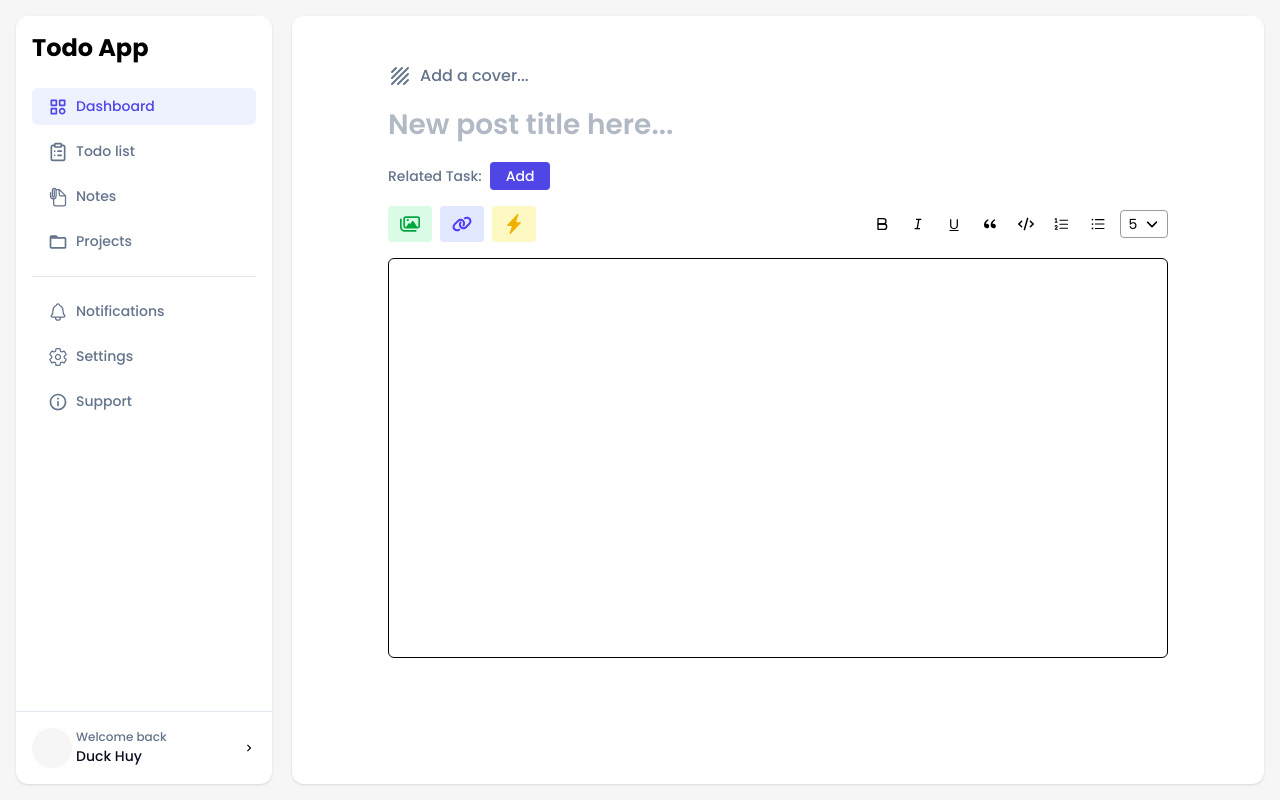
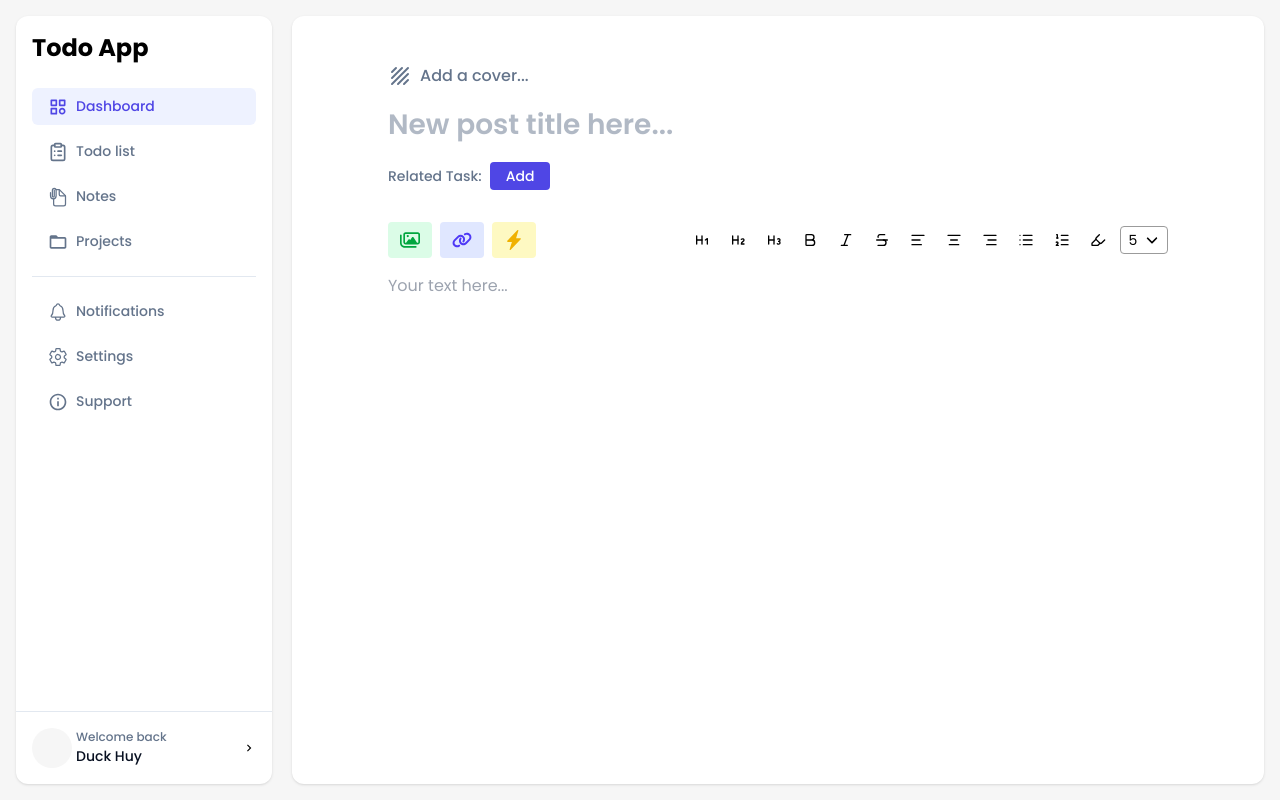
Before and after one commit to dhuy00/Knowly, a React (Vite) app in the folder knowly_frontend/: page /notes/1 in a window 1280 px wide. Built offline with nearby package versions, Linux system fonts and the light colour scheme.

Commit message:
use tiptap for text editor, only font size and text color remaining

```diff
--- a/knowly_frontend/package.json
+++ b/knowly_frontend/package.json
@@ -20,6 +20,7 @@
     "@tiptap/extension-color": "^3.14.0",
     "@tiptap/extension-highlight": "^3.14.0",
     "@tiptap/extension-list": "^3.14.0",
+    "@tiptap/extension-placeholder": "^3.14.0",
     "@tiptap/extension-text-align": "^3.14.0",
     "@tiptap/pm": "^3.14.0",
     "@tiptap/react": "^3.14.0",
--- a/knowly_frontend/src/components/notes/MenuBar.tsx
+++ b/knowly_frontend/src/components/notes/MenuBar.tsx
@@ -36,7 +36,6 @@ function MenuBar({ editor }: { editor: Editor | null }) {
     }),
   });
 
-  // ✅ Derived toolbar config (NO state)
   const options = [
     {
       icon: <Heading1 className="size-4" />,
--- a/knowly_frontend/src/components/notes/NoteDetail.tsx
+++ b/knowly_frontend/src/components/notes/NoteDetail.tsx
@@ -47,7 +47,7 @@ const NoteDetail = () => {
         </button>
         </div>
       <div>
-        <Toolbar format={format} currentFormat={currentFormat} />
+        {/* <Toolbar format={format} currentFormat={currentFormat} /> */}
       </div>
       <div className="max-h-[200px]">
         <TextEditor editorRef={editorRef} currentFormat={currentFormat} setCurrentFormat={setCurrentFormat}/>
--- a/knowly_frontend/src/components/notes/TextEditor.tsx
+++ b/knowly_frontend/src/components/notes/TextEditor.tsx
@@ -4,6 +4,8 @@ import StarterKit from "@tiptap/starter-kit";
 import MenuBar from "./MenuBar";
 import TextAlign from "@tiptap/extension-text-align";
 import Highlight from "@tiptap/extension-highlight";
+import Placeholder from "@tiptap/extension-placeholder";
+import Toolbar from "./Toolbar";
 
 interface RichTextEditorProps {
   content: string;
@@ -16,12 +18,12 @@ const TextEditor = ({ content, onChange }: RichTextEditorProps) => {
       StarterKit.configure({
         bulletList: {
           HTMLAttributes: {
-            class: "list-disc ml-3",
+            class: "list-disc ml-6",
           },
         },
         orderedList: {
           HTMLAttributes: {
-            class: "list-decimal ml-3",
+            class: "list-decimal ml-6",
           },
         },
       }),
@@ -29,11 +31,17 @@ const TextEditor = ({ content, onChange }: RichTextEditorProps) => {
         types: ["heading", "paragraph"],
       }),
       Highlight,
+      Placeholder.configure({
+        placeholder: "Your text here...",
+        showOnlyWhenEditable: true,
+        showOnlyCurrent: false,
+      }),
     ],
     content: content,
     editorProps: {
       attributes: {
-        class: "h-[400px] border rounded-md overflow-y-auto py-2 px-3 focus:outline-none",
+        class:
+          "h-[400px] rounded-md overflow-y-auto mt-4 focus:outline-none text-md text-text-secondary",
       },
     },
     onUpdate: ({ editor }) => {
@@ -45,6 +53,7 @@ const TextEditor = ({ content, onChange }: RichTextEditorProps) => {
 
   return (
     <div>
+      <Toolbar editor={editor} />
       <EditorContent editor={editor} />
     </div>
   );
--- a/knowly_frontend/src/components/notes/Toolbar.tsx
+++ b/knowly_frontend/src/components/notes/Toolbar.tsx
@@ -2,29 +2,113 @@ import React, { useState, type Dispatch, type SetStateAction } from "react";
 import { FaRegImages } from "react-icons/fa6";
 import { FaLink } from "react-icons/fa6";
 import { BsFillLightningChargeFill } from "react-icons/bs";
-import { FiBold } from "react-icons/fi";
-import { RiItalic } from "react-icons/ri";
-import { BsTypeUnderline } from "react-icons/bs";
-import { RiDoubleQuotesL } from "react-icons/ri";
-import { FaCode } from "react-icons/fa6";
-import { GoListOrdered } from "react-icons/go";
-import { AiOutlineUnorderedList } from "react-icons/ai";
 import FontSizeSelect from "./FontSizeSelect";
-import type { TextFormat } from "../../types/note";
+import { Editor, useEditorState } from "@tiptap/react";
+import {
+  AlignCenter,
+  AlignLeft,
+  AlignRight,
+  Bold,
+  Heading1,
+  Heading2,
+  Heading3,
+  Highlighter,
+  Italic,
+  List,
+  ListOrdered,
+  Strikethrough,
+} from "lucide-react";
 
 type ToolbarProps = {
-  format: (command: string, value?: string) => void;
-  currentFormat: TextFormat;
+  editor: Editor;
 };
 
-const Toolbar = ({ format, currentFormat }: ToolbarProps) => {
-  const textFormatStyle = `px-1.5 py-1.5 rounded-sm text-primary hover:bg-blue-200 cursor-pointer`
-  const [number, setNumber] = useState<number[] | string[]>([1, 2, 3, 4, 5, 6, 7, 8, 9, 10])
+const Toolbar = ({ editor }: ToolbarProps) => {
+  const textFormatStyle = `px-1.5 py-1.5 rounded-sm text-primary hover:bg-blue-200 cursor-pointer`;
+  const [number, setNumber] = useState<number[] | string[]>([
+    1, 2, 3, 4, 5, 6, 7, 8, 9, 10,
+  ]);
 
-  const handleFormat = (event: React.MouseEvent<HTMLDivElement>, command: string, value?: string) => {
-    event.preventDefault();
-    format(command, value);
-  }
+  const editorState = useEditorState({
+    editor,
+    selector: (ctx) => ({
+      h1: ctx.editor.isActive("heading", { level: 1 }),
+      h2: ctx.editor.isActive("heading", { level: 2 }),
+      h3: ctx.editor.isActive("heading", { level: 3 }),
+      bold: ctx.editor.isActive("bold"),
+      italic: ctx.editor.isActive("italic"),
+      strike: ctx.editor.isActive("strike"),
+      alignLeft: ctx.editor.isActive({ textAlign: "left" }),
+      alignCenter: ctx.editor.isActive({ textAlign: "center" }),
+      alignRight: ctx.editor.isActive({ textAlign: "right" }),
+      bullet: ctx.editor.isActive("bulletList"),
+      ordered: ctx.editor.isActive("orderedList"),
+      highlight: ctx.editor.isActive("highlight"),
+    }),
+  });
+
+  const options = [
+    {
+      icon: <Heading1 className="size-4" />,
+      onClick: () => editor.chain().focus().toggleHeading({ level: 1 }).run(),
+      pressed: editorState.h1,
+    },
+    {
+      icon: <Heading2 className="size-4" />,
+      onClick: () => editor.chain().focus().toggleHeading({ level: 2 }).run(),
+      pressed: editorState.h2,
+    },
+    {
+      icon: <Heading3 className="size-4" />,
+      onClick: () => editor.chain().focus().toggleHeading({ level: 3 }).run(),
+      pressed: editorState.h3,
+    },
+    {
+      icon: <Bold className="size-4" />,
+      onClick: () => editor.chain().focus().toggleBold().run(),
+      pressed: editorState.bold,
+    },
+    {
+      icon: <Italic className="size-4" />,
+      onClick: () => editor.chain().focus().toggleItalic().run(),
+      pressed: editorState.italic,
+    },
+    {
+      icon: <Strikethrough className="size-4" />,
+      onClick: () => editor.chain().focus().toggleStrike().run(),
+      pressed: editorState.strike,
+    },
+    {
+      icon: <AlignLeft className="size-4" />,
+      onClick: () => editor.chain().focus().setTextAlign("left").run(),
+      pressed: editorState.alignLeft,
+    },
+    {
+      icon: <AlignCenter className="size-4" />,
+      onClick: () => editor.chain().focus().setTextAlign("center").run(),
+      pressed: editorState.alignCenter,
+    },
+    {
+      icon: <AlignRight className="size-4" />,
+      onClick: () => editor.chain().focus().setTextAlign("right").run(),
+      pressed: editorState.alignRight,
+    },
+    {
+      icon: <List className="size-4" />,
+      onClick: () => editor.chain().focus().toggleBulletList().run(),
+      pressed: editorState.bullet,
+    },
+    {
+      icon: <ListOrdered className="size-4" />,
+      onClick: () => editor.chain().focus().toggleOrderedList().run(),
+      pressed: editorState.ordered,
+    },
+    {
+      icon: <Highlighter className="size-4" />,
+      onClick: () => editor.chain().focus().toggleHighlight().run(),
+      pressed: editorState.highlight,
+    },
+  ];
 
   return (
     <div className="flex gap-2 items-center justify-between w-full">
@@ -49,28 +133,18 @@ const Toolbar = ({ format, currentFormat }: ToolbarProps) => {
         </div>
       </div>
       <div className="flex gap-2 items-center">
-        <div className={`${textFormatStyle} ${currentFormat.bold ? 'bg-blue-200' : ''}`} onMouseDown={(event) => {handleFormat(event, "bold")}}>
-          <FiBold />
-        </div>
-        <div className={`${textFormatStyle} ${currentFormat.italic ? 'bg-blue-200' : ''}`} onMouseDown={(event) => {handleFormat(event, "italic")}}>
-          <RiItalic />
-        </div>
-        <div className={`${textFormatStyle} ${currentFormat.underline ? 'bg-blue-200' : ''}`} onMouseDown={(event) => {handleFormat(event, "underline")}}>
-          <BsTypeUnderline />
-        </div>
-        <div className={`${textFormatStyle} ${currentFormat.quote ? 'bg-blue-200' : ''}`} onMouseDown={(event) => {handleFormat(event, "formatBlock", "blockquote")}}>
-          <RiDoubleQuotesL />
-        </div>
-        <div className={`${textFormatStyle}`} onMouseDown={(event) => {handleFormat(event, "code")}}>
-          <FaCode />
-        </div>
-        <div className={`${textFormatStyle}`} onMouseDown={(event) => {handleFormat(event, "insertOrderedList")}}>
-          <GoListOrdered />
-        </div>
-        <div className={`${textFormatStyle}`} onMouseDown={(event) => {handleFormat(event, "insertUnorderedList")}}>
-          <AiOutlineUnorderedList />
-        </div>
-        <FontSizeSelect options={number} value="5"/>
+        {options.map((option, index) => (
+          <div
+            key={index}
+            onClick={option.onClick}
+            className={`${textFormatStyle} ${
+              option.pressed ? "bg-blue-200" : "hover:bg-slate-200"
+            }`}
+          >
+            {option.icon}
+          </div>
+        ))}
+        <FontSizeSelect options={number} value="5" />
       </div>
     </div>
   );
--- a/knowly_frontend/src/index.css
+++ b/knowly_frontend/src/index.css
@@ -68,3 +68,11 @@ blockquote {
   color: #9ca3af;
   pointer-events: none;
 }
+
+.ProseMirror p.is-editor-empty:first-child::before {
+  content: attr(data-placeholder);
+  float: left;
+  color: #9ca3af;
+  pointer-events: none;
+  height: 0;
+}
```
Also changed, not shown: 1 other file (tests, documents, lock files or other folders).
